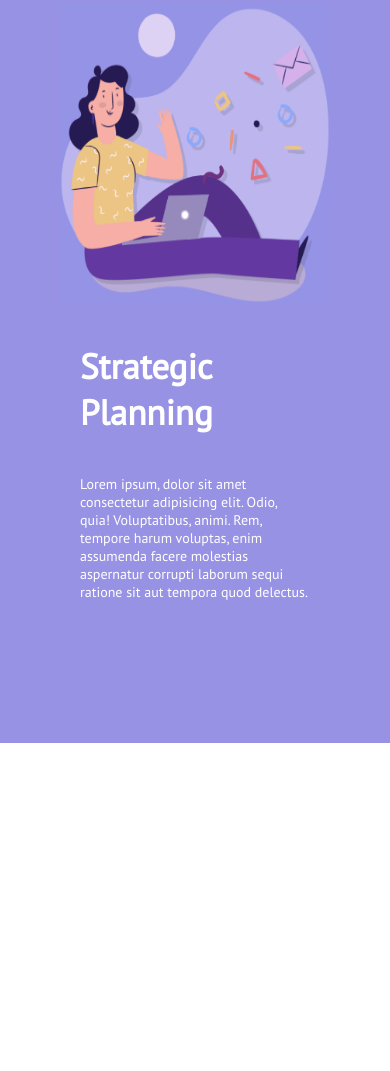
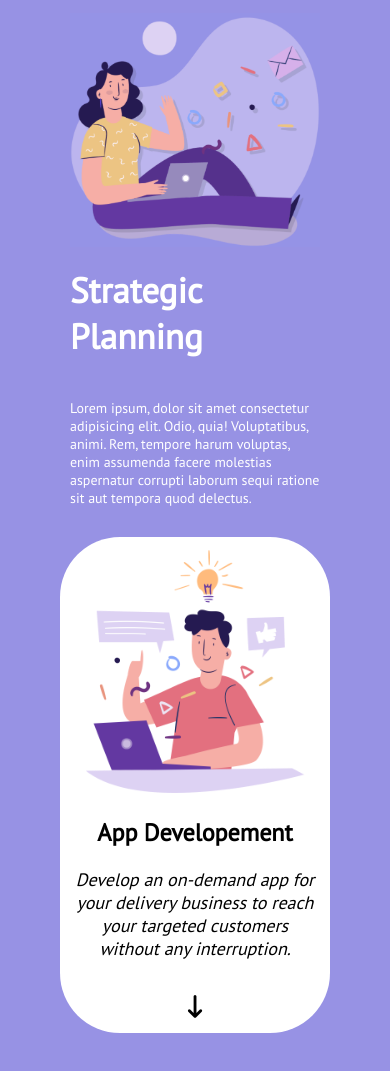
Before and after one commit to MartinaAmbrosini/htmlcss-responsive-layout, a plain HTML site: page index.html in a window 390 px wide. Shown: the part 1735-2806 px from the top of the page. Before the commit the page ends 2478 px from the top, so only its background shows below. Drawn offline with Linux system fonts and the light colour scheme; files that its build step writes are made by us from their sources.

Commit message:
finita versione planning mobile

```diff
--- a/css/style.css
+++ b/css/style.css
@@ -144,7 +144,7 @@ li {
 .planning {
     width: 100%;
     background-color: #9792e4;
-    height: 800px;
+    /* height: 800px; */
     padding: 60px;
 }
 
@@ -158,11 +158,11 @@ li {
 }
 
 .planning_img {
-    background-color: #b5ddff;
-    margin-bottom: 20px;
-    height: 300px;
+    /* background-color: #b5ddff; */
+    /* height: 300px; */
     display: flex;
     justify-content: center;
+    padding: 10px 10px;
 }
 
 .planning_img img {
@@ -174,13 +174,27 @@ li {
     /* height: 300px; */
     display: flex;
     flex-direction: column;
-    padding: 20px 20px;
+    padding: 10px 10px;
 }
 
 .planning_title {
     /* background-color: brown; */
     /* height: 90px; */
     margin-bottom: 40px;
+}
+
+.app_developement {
+    font-size: 24px;
+    color: black;
+    text-align: center;
+    font-weight: bold;
+    margin-bottom: 20px;
+}
+
+.developement_text {
+    font-size: 18px;
+    text-align: center;
+    margin-bottom: 30px;
 }
 
 /* versione tablet */
--- a/index.html
+++ b/index.html
@@ -125,7 +125,7 @@
             </div> <!--end info box container-->
         </div> <!--end info_box-->
         <div class="planning">
-            <div class="planning_container">
+            <div class="planning_container" style="margin-bottom: 20px;">
                 <div class="planning_img">
                     <img src="img/planning1.png" alt="">
                 </div>
@@ -138,6 +138,22 @@
                     </div>
                 </div> <!--end planning text-->
             </div> <!--end planning container-->
+            <div class="planning_container" style="background-color: white; border-radius: 60px;">
+                <div class="planning_img">
+                    <img src="img/planning2.png" alt="">
+                </div>
+                <div class="planning_text">
+                    <div class="app_developement">
+                        <p>App Developement</p>
+                    </div>
+                    <div class="developement_text">
+                        <p><em>Develop an on-demand app for your delivery business to reach your targeted customers without any interruption.</em></p>
+                    </div>
+                    <div class="arrow" style="text-align: center;">
+                        <i class="fa-solid fa-arrow-down-long fa-sm" style="color: #000000;"></i>
+                    </div>
+                </div> <!--end planning text-->
+            </div> <!--end planning container-->
         </div> <!--end planning-->
     </main> <!--end main-->
 </body>
```
